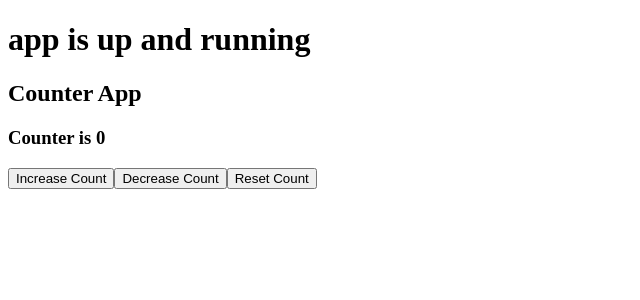
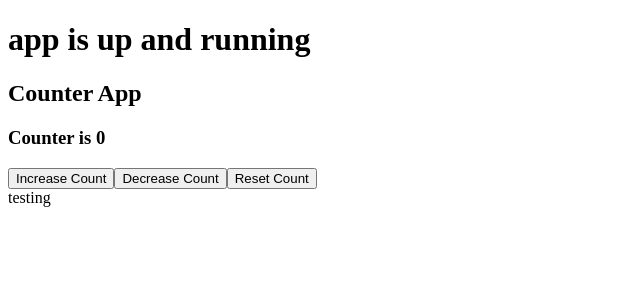
Before and after one commit to rebeccadias/Full-Stack-WebDev-Bootcamp, a React (Create React App) app in the folder techops/: page / in a window 1280 px wide. Shown: the top 300 px of the page, without its empty margins (0-640 px from the left). Built offline with nearby package versions, Linux system fonts and the light colour scheme.

Commit message:
testing this commit

```diff
--- a/techops/src/UseState/UseState.js
+++ b/techops/src/UseState/UseState.js
@@ -16,6 +16,7 @@ const UseStateComp = () => {
         Decrease Count
       </button>
       <button onClick={() => SetCount(0)}> Reset Count </button>
+      <div>testing</div>
     </div>
   );
 };
```
